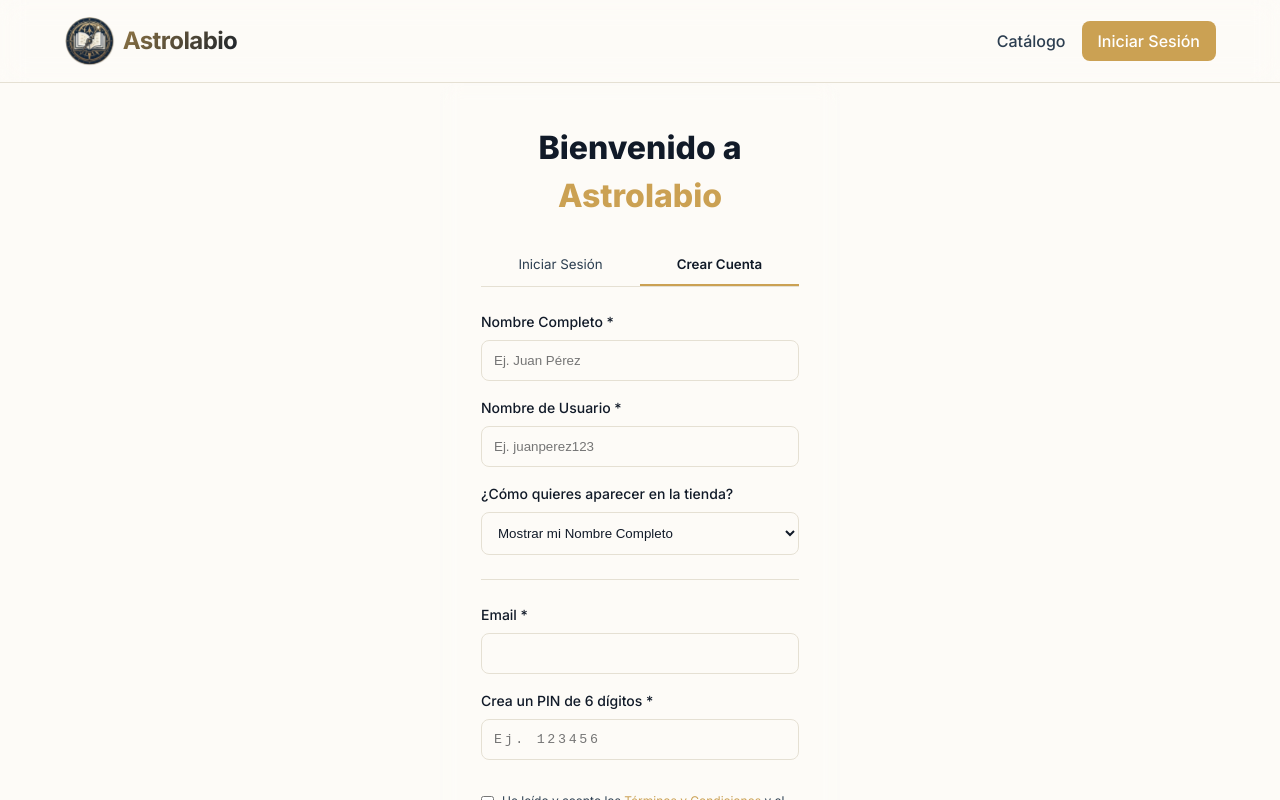
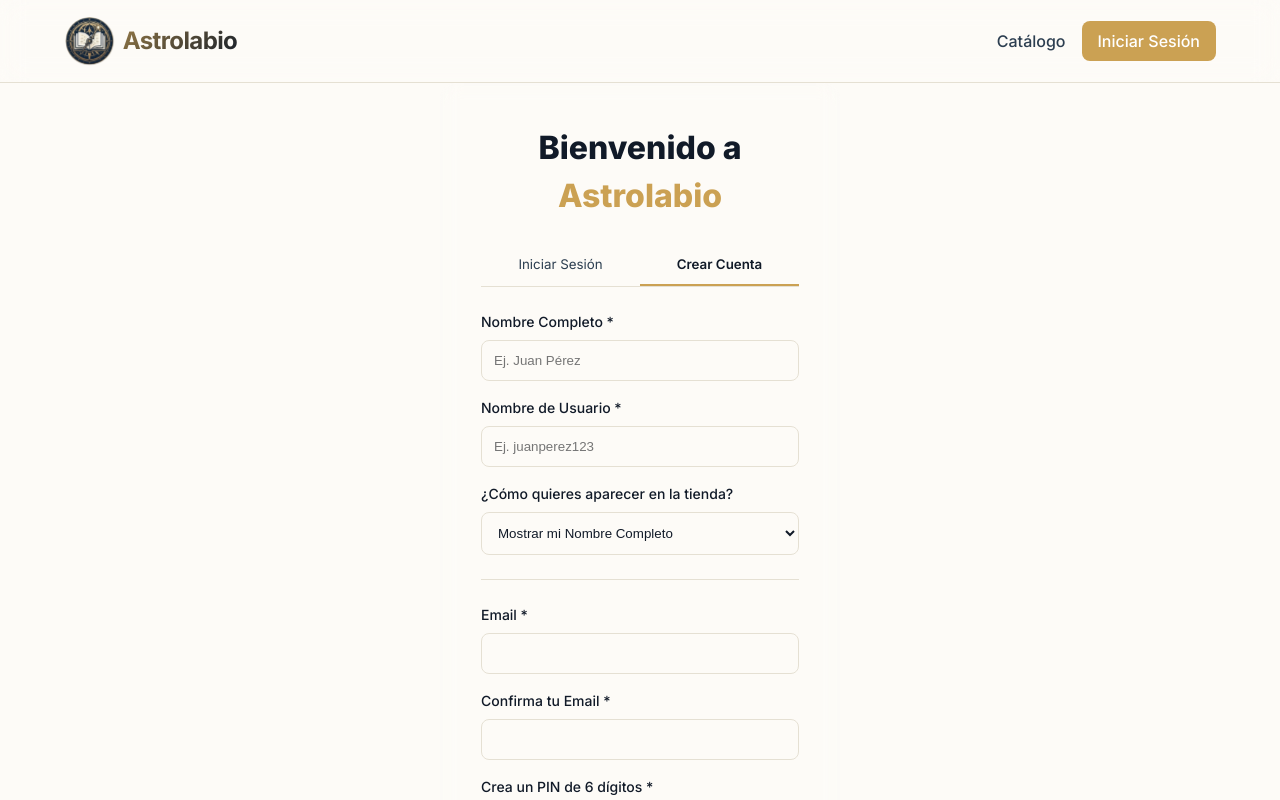
Before and after one commit to somosvetayvigor-boop/astrolabio-pwa, a Next.js app: page /login in a window 1280 px wide. Both pictures are taken after a click on the button "Crear Cuenta". Shown: the top 800 px of the page. Built offline with nearby package versions, Linux system fonts and the light colour scheme; no server answers.

Commit message:
Add confirm email field to prevent typos

```diff
--- a/src/app/login/AuthTabs.tsx
+++ b/src/app/login/AuthTabs.tsx
@@ -6,6 +6,18 @@ import { createClient } from '@/utils/supabase/client'
 
 export default function AuthTabs({ errorMsg }: { errorMsg?: string }) {
   const [activeTab, setActiveTab] = useState<'login' | 'register'>('login')
+  const [emailReg, setEmailReg] = useState('')
+  const [confirmEmailReg, setConfirmEmailReg] = useState('')
+  const [emailError, setEmailError] = useState('')
+
+  const handleSignupSubmit = (e: React.FormEvent<HTMLFormElement>) => {
+    if (emailReg !== confirmEmailReg) {
+      e.preventDefault()
+      setEmailError('Los correos electrónicos no coinciden')
+      return
+    }
+    setEmailError('')
+  }
 
   return (
     <div className="glass" style={{ width: '100%', maxWidth: '400px', padding: '2.5rem', borderRadius: 'var(--radius-lg)' }}>
@@ -95,7 +107,7 @@ export default function AuthTabs({ errorMsg }: { errorMsg?: string }) {
           </div>
         </form>
       ) : (
-        <form action={signup} style={{ display: 'flex', flexDirection: 'column', gap: '1rem' }}>
+        <form action={signup} onSubmit={handleSignupSubmit} style={{ display: 'flex', flexDirection: 'column', gap: '1rem' }}>
           <div>
             <label htmlFor="full_name" style={{ display: 'block', fontSize: '0.875rem', fontWeight: 500, marginBottom: '0.5rem' }}>Nombre Completo *</label>
             <input
@@ -141,8 +153,22 @@ export default function AuthTabs({ errorMsg }: { errorMsg?: string }) {
               name="email"
               type="email"
               required
+              value={emailReg}
+              onChange={(e) => setEmailReg(e.target.value.trim())}
               style={{ width: '100%', padding: '0.75rem', borderRadius: 'var(--radius-md)', border: '1px solid var(--border-color)', backgroundColor: 'var(--bg-primary)', color: 'var(--text-primary)' }}
             />
+          </div>
+          <div>
+            <label htmlFor="confirm_email_register" style={{ display: 'block', fontSize: '0.875rem', fontWeight: 500, marginBottom: '0.5rem' }}>Confirma tu Email *</label>
+            <input
+              id="confirm_email_register"
+              type="email"
+              required
+              value={confirmEmailReg}
+              onChange={(e) => setConfirmEmailReg(e.target.value.trim())}
+              style={{ width: '100%', padding: '0.75rem', borderRadius: 'var(--radius-md)', border: emailError ? '1px solid #ef4444' : '1px solid var(--border-color)', backgroundColor: 'var(--bg-primary)', color: 'var(--text-primary)' }}
+            />
+            {emailError && <p style={{ color: '#ef4444', fontSize: '0.75rem', marginTop: '0.25rem' }}>{emailError}</p>}
           </div>
           <div style={{ marginBottom: '1rem' }}>
             <label htmlFor="password_register" style={{ display: 'block', fontSize: '0.875rem', fontWeight: 500, marginBottom: '0.5rem' }}>Crea un PIN de 6 dígitos *</label>
```
